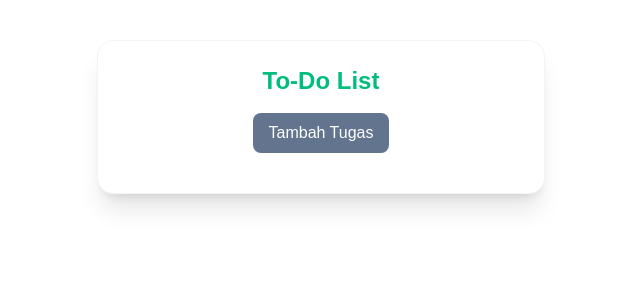
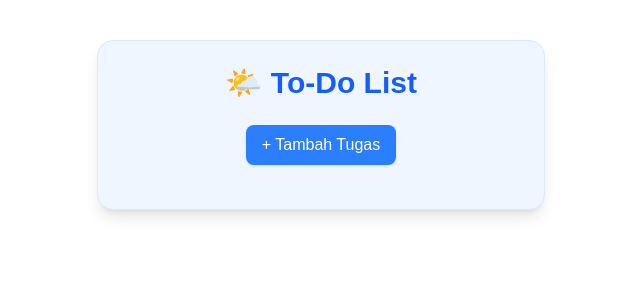
Before and after one commit to Ibnoob/todolist, a Next.js app: page / in a window 1280 px wide. Shown: the top 300 px of the page, without its empty margins (319-959 px from the left). Built offline with nearby package versions, Linux system fonts and the light colour scheme; no server answers; the database is empty.

Commit message:
Update todolist.tsx

```diff
--- a/src/components/todolist.tsx
+++ b/src/components/todolist.tsx
@@ -122,9 +122,7 @@ export default function TodoList() {
         deadline: updatedTask.deadline,
       });
 
-      setTasks(
-        tasks.map((t) => (t.id === task.id ? updatedTask : t))
-      );
+      setTasks(tasks.map((t) => (t.id === task.id ? updatedTask : t)));
     }
   };
 
@@ -145,16 +143,16 @@ export default function TodoList() {
   };
 
   return (
-    <div className="max-w-md mx-auto mt-10 p-6 bg-white shadow-xl rounded-2xl border border-gray-100">
-      <h1 className="text-2xl text-emerald-500 font-bold mb-4 text-center">
-        To-Do List
+    <div className="max-w-md mx-auto mt-10 p-6 bg-blue-50 shadow-lg rounded-2xl border border-blue-100">
+      <h1 className="text-3xl text-blue-600 font-bold mb-6 text-center">
+        🌤️ To-Do List
       </h1>
-      <div className="flex justify-center mb-4">
+      <div className="flex justify-center mb-5">
         <button
           onClick={addTask}
-          className="bg-slate-500 hover:bg-slate-600 text-white px-4 py-2 rounded-lg"
+          className="bg-blue-500 hover:bg-blue-600 text-white font-medium px-4 py-2 rounded-lg transition duration-200 shadow"
         >
-          Tambah Tugas
+          + Tambah Tugas
         </button>
       </div>
       <ul>
@@ -163,10 +161,10 @@ export default function TodoList() {
             const timeLeft = calculateTimeRemaining(task.deadline);
             const isExpired = timeLeft === 'Waktu habis!';
             const taskColor = task.completed
-              ? 'bg-green-200'
+              ? 'bg-green-100 border-green-200'
               : isExpired
-              ? 'bg-red-200'
-              : 'bg-yellow-200';
+              ? 'bg-red-100 border-red-200'
+              : 'bg-white border-blue-200';
 
             return (
               <motion.li
@@ -175,15 +173,15 @@ export default function TodoList() {
                 animate={{ opacity: 1, y: 0 }}
                 exit={{ opacity: 0, x: -20 }}
                 transition={{ duration: 0.3 }}
-                className={`flex flex-col justify-between p-3 mb-2 border rounded-xl ${taskColor} hover:scale-[1.01] hover:shadow-md transition-all duration-200`}
+                className={`flex flex-col justify-between p-3 mb-3 border rounded-xl ${taskColor} hover:shadow-md transition-all`}
               >
-                <div className="flex justify-between items-center">
+                <div className="flex justify-between items-center mb-1">
                   <span
                     onClick={() => toggleTask(task.id)}
-                    className={`cursor-pointer transition-500 ${
+                    className={`cursor-pointer ${
                       task.completed
                         ? 'line-through text-gray-500'
-                        : 'font-semibold text-gray-700'
+                        : 'font-semibold text-blue-700'
                     }`}
                   >
                     {task.text}
@@ -191,22 +189,22 @@ export default function TodoList() {
                   <div className="flex gap-1">
                     <button
                       onClick={() => editTask(task)}
-                      className="text-white p-1 px-2 rounded bg-blue-600 hover:bg-blue-800 text-sm"
+                      className="bg-blue-400 hover:bg-blue-500 text-white text-xs px-2 py-1 rounded"
                     >
                       Edit
                     </button>
                     <button
                       onClick={() => deleteTask(task.id)}
-                      className="text-white p-1 px-2 rounded bg-red-600 hover:bg-red-800 text-sm"
+                      className="bg-red-500 hover:bg-red-600 text-white text-xs px-2 py-1 rounded"
                     >
                       Hapus
                     </button>
                   </div>
                 </div>
-                <p className="text-sm text-gray-700">
-                  Deadline: {new Date(task.deadline).toLocaleString()}
+                <p className="text-sm text-gray-600">
+                  📅 Deadline: {new Date(task.deadline).toLocaleString()}
                 </p>
-                <p className="text-xs font-semibold text-gray-700">
+                <p className="text-xs text-blue-500 font-medium">
                   ⏳ {timeRemaining[task.id] || 'Menghitung...'}
                 </p>
               </motion.li>
```
